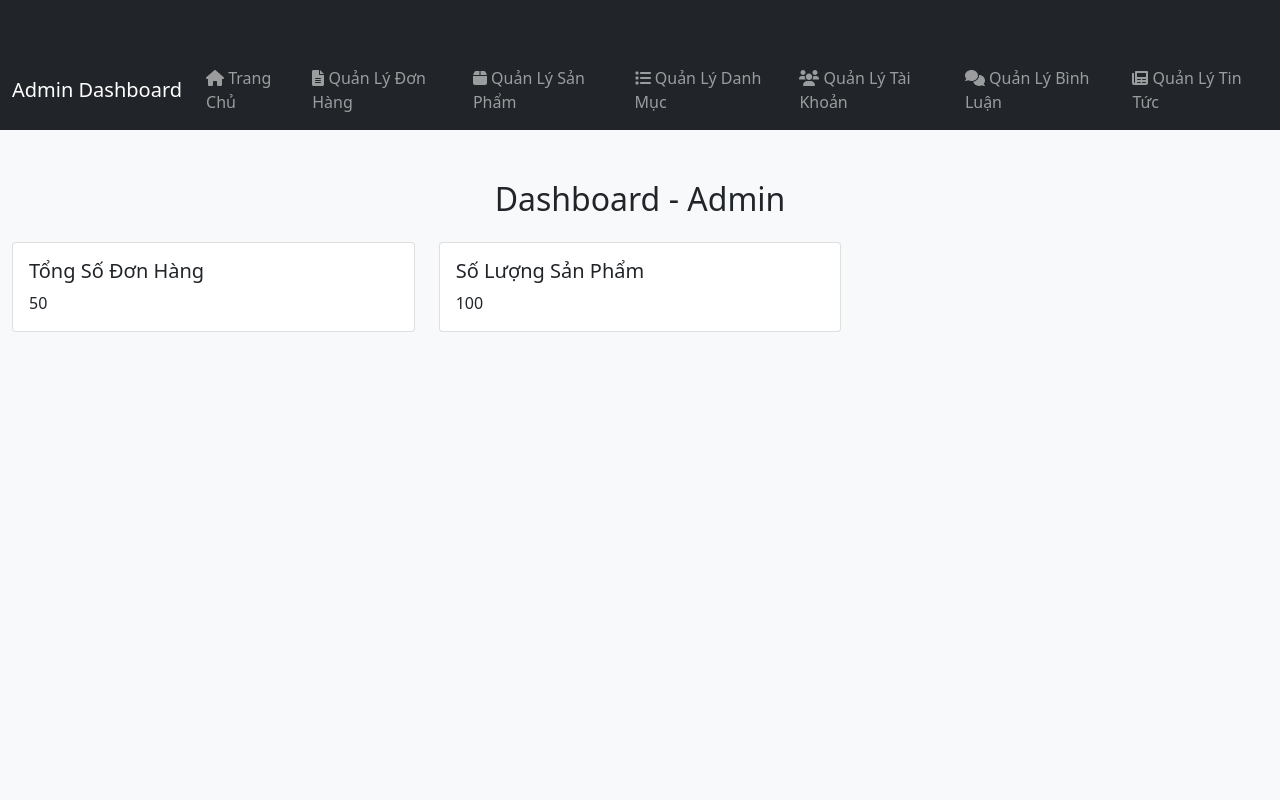
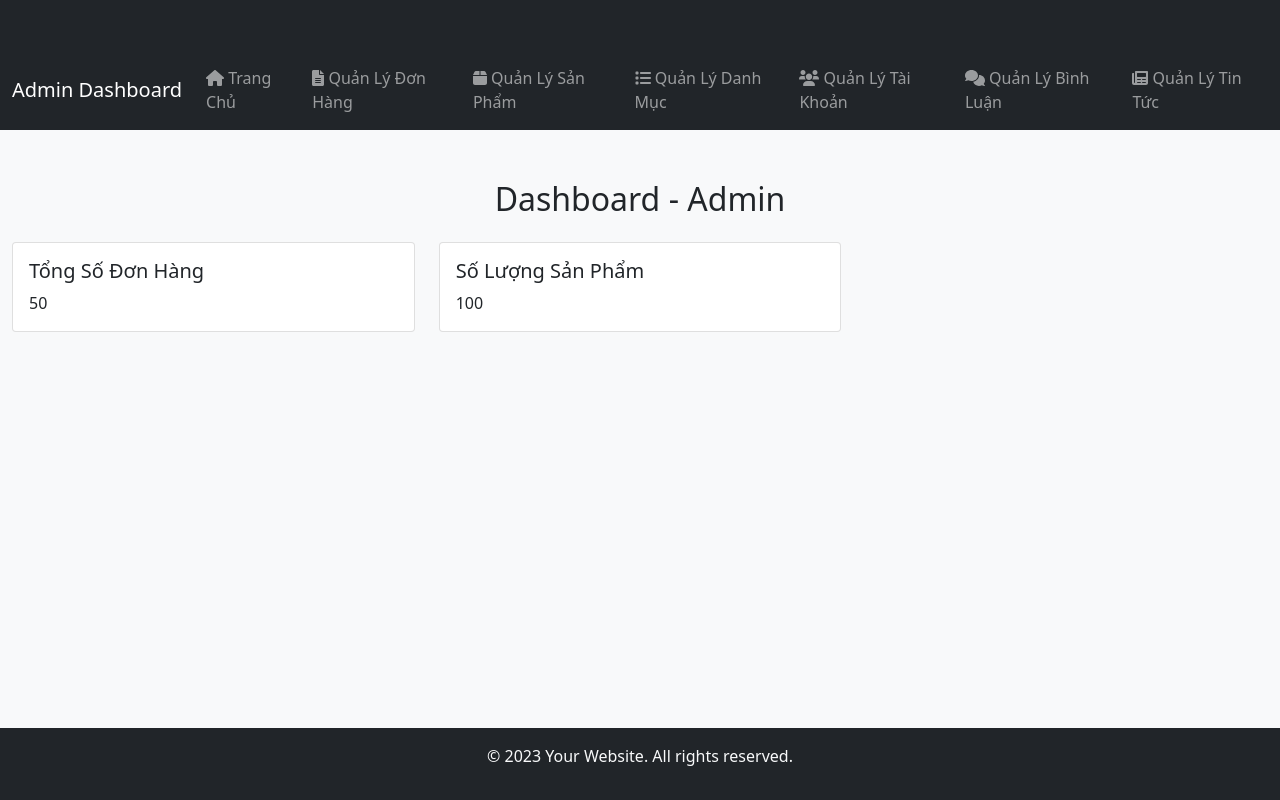
Before and after one commit to truuong/Duan1_nhom4, a PHP site: page /admin/dashboard.php in a window 1280 px wide. Run offline with PHP 8.4, Linux system fonts and the light colour scheme.

Commit message:
sửa giao diện admin

```diff
--- a/admin/components/header.php
+++ b/admin/components/header.php
@@ -15,6 +15,12 @@
     <style>
         body {
             background-color: #f8f9fa;
+            display: flex;
+            flex-direction: column;
+            min-height: 100vh;
+        }
+        main {
+            flex: 1;
         }
 
         .container-fluid {
--- a/admin/dashboard.php
+++ b/admin/dashboard.php
@@ -15,6 +15,12 @@
     <style>
         body {
             background-color: #f8f9fa;
+            display: flex;
+            flex-direction: column;
+            min-height: 100vh;
+        }
+        main {
+            flex: 1;
         }
 
         .container-fluid {
@@ -24,6 +30,7 @@
         .card {
             margin-bottom: 20px;
         }
+
     </style>
 </head>
 <body>
@@ -63,7 +70,8 @@
     </div>
 </nav>
 
-<div class="container-fluid">
+    <main>
+    <div class="container-fluid">
     <h2 class="text-center mb-4">Dashboard - Admin</h2>
 
     <div class="row">
@@ -85,7 +93,14 @@
             </div>
         </div>
     </div>
+    </main>
 
+
+    <footer class="bg-dark text-light text-center py-3">
+    <div class="container">
+      <p>&copy; 2023 Your Website. All rights reserved.</p>
+    </div>
+  </footer>
     <!-- Thêm các thành phần khác tùy thuộc vào nhu cầu của bạn -->
 </div>
 
```
Also changed, not shown: admin/components/footer.php (+6 -2 lines).
